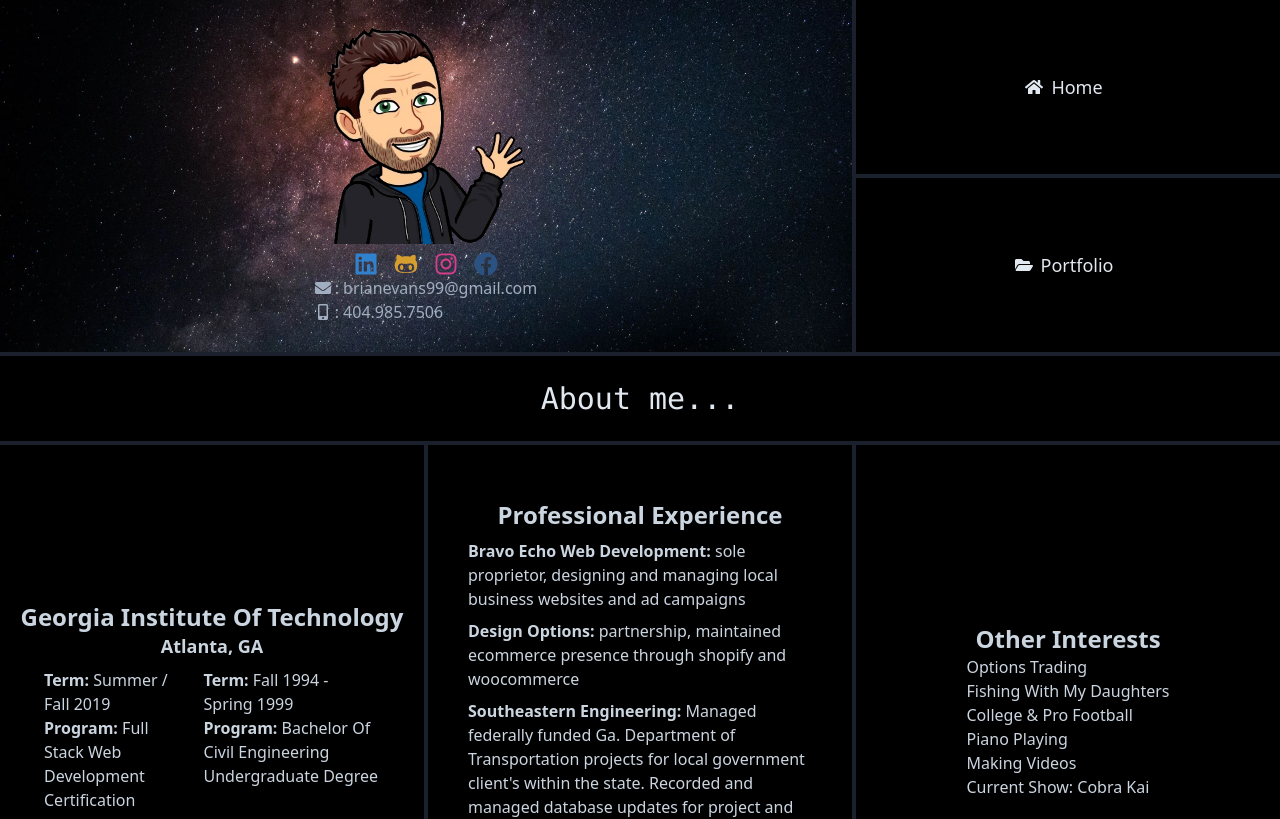
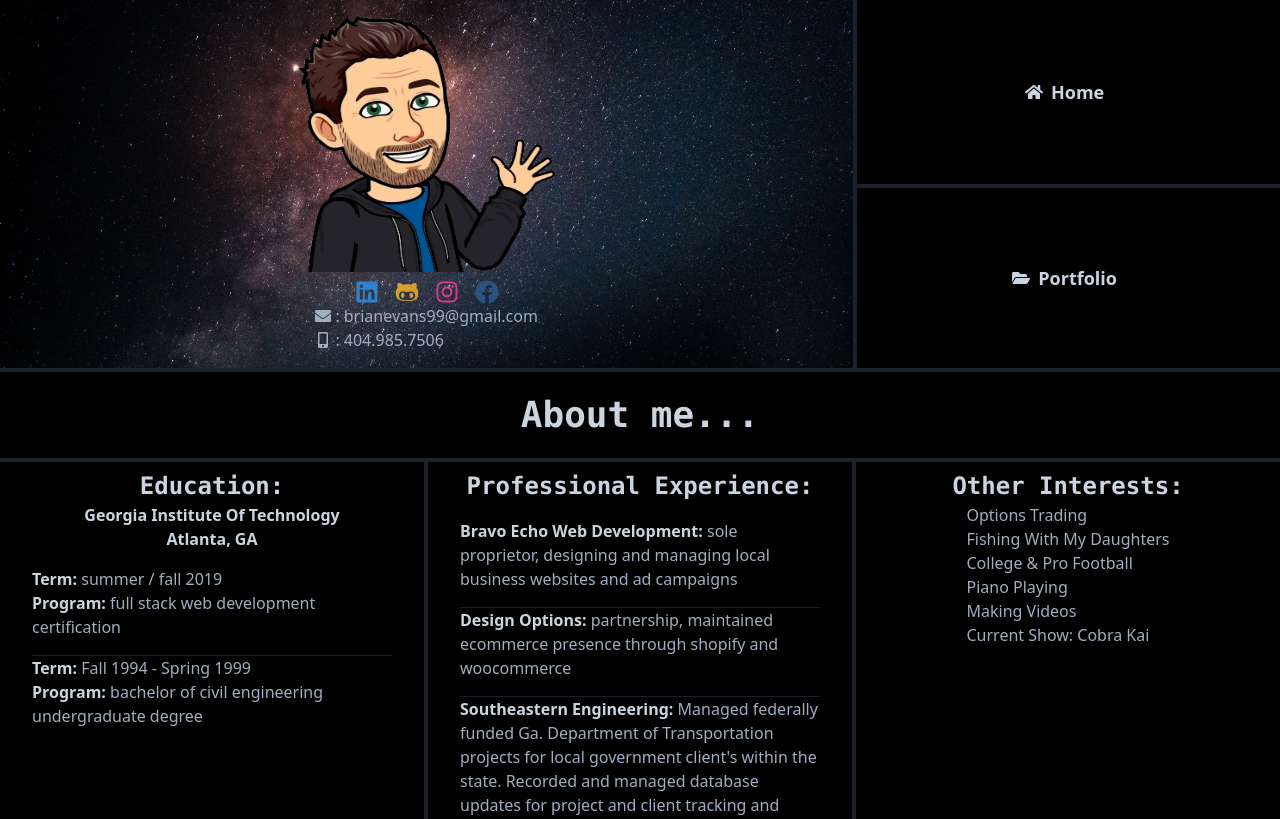
Before and after one commit to brianevans99/MyPortfolio, a React (Create React App) app in the folder client/: page /resume in a window 1280 px wide. Shown: the top 819 px of the page. Built offline with nearby package versions, Linux system fonts and the light colour scheme.

Commit message:
completed styling and reduction of code

```diff
--- a/client/src/components/Avatar/Avatar.js
+++ b/client/src/components/Avatar/Avatar.js
@@ -2,7 +2,7 @@
 
 export default function Avatar({ headshot }) {
   return (
-    <div className='flex justify-center w-5/12 sm:w-6/12 lg:w-8/12'>
+    <div className='flex justify-center h-48 w-48 md:h-64 md:w-64'>
       <img
         className=''
         src={headshot}
--- a/client/src/components/Header/Header.js
+++ b/client/src/components/Header/Header.js
@@ -3,7 +3,6 @@
 import avatar from '../../assets/images/avatar.png'
 import Avatar from '../Avatar/Avatar'
 import CustomButton from '../CustomButton/CustomButton'
-import { FaFolderOpen, FaFileAlt } from 'react-icons/fa'
 import Social from '../Social/Social'
 
 const divStyle = {
@@ -14,23 +13,19 @@
   backgroundPosition: 'center center',
 }
 
-export default function Header() {
+export default function Header({ link1, name1, icon1, link2, name2, icon2 }) {
   return (
     <div className='grid grid-cols-3 grid-rows-2 divide-x-4 divide-gray-900'>
       <div
         style={divStyle}
-        className='col-span-2 row-span-2 flex flex-col items-center '
+        className='col-span-2 row-span-2 flex flex-col items-center py-4'
       >
         <Avatar headshot={avatar} />
         <Social />
       </div>
       <div className='grid row-span-2 grid-rows-2 divide-y-4 divide-gray-900'>
-        <CustomButton
-          link='/portfolio'
-          name='portfolio'
-          icon={<FaFolderOpen />}
-        />
-        <CustomButton link='/resume' name='resume' icon={<FaFileAlt />} />
+        <CustomButton link={link1} name={name1} icon={icon1} />
+        <CustomButton link={link2} name={name2} icon={icon2} />
       </div>
     </div>
   )
--- a/client/src/components/InterestItem.js
+++ /dev/null
@@ -1,5 +0,0 @@
-import React from 'react'
-
-export default function Interest(props) {
-  return <li>{props.item}</li>
-}
--- a/client/src/components/Paragraph/Paragraph.js
+++ b/client/src/components/Paragraph/Paragraph.js
@@ -1,9 +1,11 @@
 import React from 'react'
 
 const Paragraph = ({ header, text }) => (
-  <div className='flex flex-col items-center py-4 px-12'>
-    <div className='font-mono text-2xl md:text-3xl text-center'>{header}</div>
-    <div className='text-justify'>{text}</div>
+  <div className='flex flex-col items-center py-4'>
+    <div className='font-mono font-bold text-2xl md:text-4xl text-center'>
+      {header}
+    </div>
+    <div className='font-semibold text-justify text-lg md:text-xl'>{text}</div>
   </div>
 )
 
--- a/client/src/components/Skills/Skills.js
+++ b/client/src/components/Skills/Skills.js
@@ -10,7 +10,7 @@
     </div>
   ))
   return (
-    <div className='grid grid-rows-5 grid-cols-2 grid-flow-col py-4'>
+    <div className='grid grid-rows-5 grid-cols-2 grid-flow-col font-semibold text-lg md:text-xl py-4'>
       {skills}
     </div>
   )
--- a/client/src/pages/Home.js
+++ b/client/src/pages/Home.js
@@ -1,4 +1,5 @@
 import React from 'react'
+import { FaFolderOpen, FaFileAlt } from 'react-icons/fa'
 import Header from '../components/Header/Header'
 import Info from '../components/Info/Info'
 import Paragraph from '../components/Paragraph/Paragraph'
@@ -11,27 +12,36 @@
 
 function Home() {
   return (
-    <div className='grid grid-cols-3 gap-1 bg-gray-900 text-gray-400 overflow-hidden'>
-      <div className={`${baseCSS} col-span-3`}>
-        <Header />
+    <div className='grid grid-cols-4 gap-1 bg-gray-900 text-gray-400 overflow-hidden'>
+      <div className={`${baseCSS} col-span-4`}>
+        <Header
+          link1={'/portfolio'}
+          name1={'portfolio'}
+          icon1={<FaFolderOpen />}
+          link2={'/resume'}
+          name2={'resume'}
+          icon2={<FaFileAlt />}
+        />
       </div>
-      <div className={`${baseCSS} ${hover} col-span-3 flex justify-center p-8`}>
+      <div className={`${baseCSS} ${hover} col-span-4 flex justify-center p-8`}>
         <Info />
       </div>
-      <div className={`${baseCSS} ${hover} col-span-3 lg:col-span-1`}>
+      <div
+        className={`${baseCSS} ${hover} col-span-4 lg:col-span-2 border-b-0 lg:border-b-4 border-gray-900 px-8`}
+      >
         <Paragraph
           header={pageData.opening.header}
           text={pageData.opening.text}
         />
       </div>
       <div
-        className={`${baseCSS} ${hover} col-span-3 lg:col-span-2 flex justify-center`}
+        className={`${baseCSS} ${hover} col-span-4 lg:col-span-2 flex justify-center border-b-4 border-gray-900`}
       >
         <Skills />
       </div>
-      <div
+      {/* <div
         className={`bg-black hidden lg:flex row-span-2 col-span-3 h-64`}
-      ></div>
+      ></div> */}
     </div>
   )
 }
--- a/client/src/pages/NotFound.js
+++ b/client/src/pages/NotFound.js
@@ -10,7 +10,6 @@
 } from 'react-icons/fa'
 import Avatar from '../components/Avatar/Avatar'
 import Social from '../components/Social/Social'
-import Date from '../components/Date/Date'
 
 const divStyle = {
   backgroundImage: `url(${milkyWay})`,
@@ -86,10 +85,6 @@
             </div>
           </div>
         </div>
-
-        <div style={divStyle} className={`${baseCSS} col-span-6 py-1 `}>
-          <Date />
-        </div>
       </div>
     </div>
   )
--- a/client/src/pages/Portfolio.js
+++ b/client/src/pages/Portfolio.js
@@ -1,31 +1,19 @@
 import React from 'react'
-import { Link } from 'react-router-dom'
-import milkyWay from '../assets/images/backgrounds/milkyWay-min.webp'
-import avatar from '../assets/images/avatar.png'
-import Avatar from '../components/Avatar/Avatar'
 import { FaHome, FaFileAlt } from 'react-icons/fa'
-import Social from '../components/Social/Social'
+import Header from '../components/Header/Header'
 import Paragraph from '../components/Paragraph/Paragraph'
 import PortfolioItem from '../components/PortfolioItem'
 import PortfolioData from '../data/portfolio'
 
-const divStyle = {
-  backgroundImage: `url(${milkyWay})`,
-  backgroundRepeat: 'no-repeat',
-  backgroundSize: 'cover',
-  backgroundAttachment: 'fixed',
-  backgroundPosition: 'center center',
-}
-const baseCSS =
-  // transform breaks in Firefox
-  'cursor-pointer flex justify-center bg-black'
-// hover:opacity-75 hover:scale-105 transition ease-in-out duration-500'
+const baseCSS = 'cursor-pointer bg-black'
+const hover =
+  'transition duration-200 ease-in-out hover:bg-gray-900 hover:scale-105 transform'
 
 function Portfolio() {
   const projects = PortfolioData.map((item) => (
     <div
       id={item.id}
-      className={`${baseCSS} col-span-3 md:col-span-2 row-span-3 transition duration-200 ease-in-out hover:bg-gray-900`}
+      className={`${baseCSS} ${hover} col-span-4 sm:col-span-2 lg:col-span-1 text-justify p-2`}
     >
       <PortfolioItem
         title={item.projectTitle}
@@ -37,45 +25,23 @@
     </div>
   ))
   return (
-    <div className='bg-gray-900'>
-      <div className='container-fluid grid grid-cols-6 gap-1 mx-auto p-0 overflow-hidden'>
-        <div
-          style={divStyle}
-          className={`${baseCSS} items-center p-2 col-span-4 row-span-2`}
-        >
-          <div className='flex flex-col items-center'>
-            <Avatar headshot={avatar} />
-            <Social />
-          </div>
-        </div>
-
-        <div
-          className={`${baseCSS} items-center col-span-2 text-gray-300 text-lg transition duration-200 ease-in-out hover:bg-blue-500 transform `}
-        >
-          <Link to='/'>
-            <div className='absolute top-0 left-0 w-full h-full' />
-          </Link>
-          <FaHome />
-          <div className='mx-2'>Home</div>
-        </div>
-        <div
-          className={`${baseCSS} items-center col-span-2 text-gray-300 text-lg transition duration-200 ease-in-out hover:bg-blue-500 transform`}
-        >
-          <Link to='/resume'>
-            <div className='absolute top-0 left-0 w-full h-full' />
-          </Link>
-          <FaFileAlt />
-          <div className='mx-2'>Resume</div>
-        </div>
-
-        <div
-          className={`${baseCSS} items-center col-span-6 row-span-1 text-gray-300 transition duration-200 ease-in-out hover:bg-gray-900 hover:scale-105 transform py-1`}
-        >
-          <Paragraph header='Some of my projects...' />
-        </div>
-
-        {projects}
+    <div className='grid grid-cols-4 lg:grid-cols-3 gap-1 bg-gray-900 text-gray-400 overflow-hidden'>
+      <div className={`${baseCSS} col-span-4 lg:col-span-3`}>
+        <Header
+          link1={'/'}
+          name1={'home'}
+          icon1={<FaHome />}
+          link2={'/resume'}
+          name2={'resume'}
+          icon2={<FaFileAlt />}
+        />
       </div>
+      <div
+        className={`${baseCSS} ${hover} col-span-4 lg:col-span-3 flex justify-center`}
+      >
+        <Paragraph header='Some of my projects...' />
+      </div>
+      {projects}
     </div>
   )
 }
--- a/client/src/pages/Resume.js
+++ b/client/src/pages/Resume.js
@@ -1,113 +1,77 @@
 import React from 'react'
-import { Link } from 'react-router-dom'
 import Header from '../components/Header/Header'
-import milkyWay from '../assets/images/backgrounds/milkyWay-min.webp'
-import avatar from '../assets/images/avatar.png'
-import Avatar from '../components/Avatar/Avatar'
 import { FaHome, FaFolderOpen } from 'react-icons/fa'
-import Social from '../components/Social/Social'
 import Paragraph from '../components/Paragraph/Paragraph'
 import pageData from '../data/data'
 
-const divStyle = {
-  backgroundImage: `url(${milkyWay})`,
-  backgroundRepeat: 'no-repeat',
-  backgroundSize: 'cover',
-  backgroundAttachment: 'fixed',
-  backgroundPosition: 'center center',
-}
-const baseCSS =
-  // transform breaks in Firefox
-  'cursor-pointer flex justify-center bg-black'
-// hover:opacity-75 hover:scale-105 transition ease-in-out duration-500'
+const baseCSS = 'cursor-pointer bg-black'
+const hover =
+  'transition duration-200 ease-in-out hover:bg-gray-900 hover:scale-105 transform'
+const headTextCSS =
+  'font-mono font-bold text-center text-2xl leading-snug capitalize'
 
 function Resume() {
   let edu = pageData.education
   const education = edu.periods.map((item) => (
-    <ul key={item.id} className='m-2'>
+    <ul key={item.id} className='my-4'>
       <li>
-        <span className='font-bold'>term: </span>
-        {item.term}
+        <span className='font-bold'>Term: </span>
+        <span className='text-gray-500'>{item.term}</span>
       </li>
       <li>
-        <span className='font-bold'>program: </span>
-        {item.program}
+        <span className='font-bold'>Program: </span>
+        <span className='text-gray-500'>{item.program}</span>
       </li>
     </ul>
   ))
   const experience = pageData.experience.map((item) => (
-    <div className='my-2' key={item.id}>
+    <div className='my-4' key={item.id}>
       <span className='font-bold'>{item.company}:</span>
-      <span className=''> {item.role}</span>
+      <span className='text-gray-500'> {item.role}</span>
     </div>
   ))
-  const interests = pageData.interests.map((item) => <li>{item}</li>)
+  const interests = pageData.interests.map((item) => (
+    <li className='text-gray-500'>{item}</li>
+  ))
   return (
-    <div className='bg-gray-900 text-gray-400'>
-      <div className='container-fluid h-full grid grid-cols-6 xl:grid-rows-12 gap-1 mx-auto p-0 overflow-hidden'>
-        <div
-          style={divStyle}
-          className={`${baseCSS} items-center p-2 col-span-4 row-span-2 xl:row-span-4`}
-        >
-          <div className='flex flex-col items-center'>
-            <Avatar headshot={avatar} />
-            <Social />
+    <div className='grid grid-cols-3 gap-1 bg-gray-900 text-gray-400 overflow-hidden'>
+      <div className={`${baseCSS} col-span-3`}>
+        <Header
+          link1={'/'}
+          name1={'home'}
+          icon1={<FaHome />}
+          link2={'/portfolio'}
+          name2={'portfolio'}
+          icon2={<FaFolderOpen />}
+        />
       </div>
-        </div>
-
-        <div
-          className={`${baseCSS} items-center col-span-2 xl:row-span-2 text-gray-300 text-lg transition duration-200 ease-in-out hover:bg-blue-500 transform `}
-        >
-          <Link to='/'>
-            <div className='absolute top-0 left-0 w-full h-full' />
-          </Link>
-          <FaHome />
-          <div className='mx-2'>Home</div>
+      <div className={`${baseCSS} ${hover} col-span-3 flex justify-center`}>
+        <Paragraph header='About me...' />
       </div>
       <div
-          className={`${baseCSS} items-center col-span-2 xl:row-span-2 text-gray-300 text-lg transition duration-200 ease-in-out hover:bg-blue-500 transform`}
+        className={`${baseCSS} ${hover} col-span-3 lg:col-span-1 border-b-0 lg:border-b-4 border-gray-900 py-2 px-8`}
       >
-          <Link to='/portfolio'>
-            <div className='absolute top-0 left-0 w-full h-full' />
-          </Link>
-          <FaFolderOpen />
-          <div className='mx-2'>Portfolio</div>
-        </div>
-
-        <div
-          className={`${baseCSS} items-center col-span-6 row-span-1 text-gray-300 transition duration-200 ease-in-out hover:bg-gray-900 hover:scale-105 transform py-1`}
-        >
-          <Paragraph header='About me...' />
-        </div>
-
-        <div
-          className={`${baseCSS} flex flex-col col-span-6 xl:col-span-2 xl:row-span-6 transition duration-200 ease-in-out hover:bg-gray-900 px-1 capitalize`}
-        >
-          <div className='font-bold text-center text-2xl leading-snug'>
+        <div className={headTextCSS}>education:</div>
+        <div className='font-semibold text-center capitalize '>
           {edu.school}
         </div>
-          <div className='font-semibold text-center text-lg'>
+        <div className='font-semibold text-center capitalize '>
           {edu.location}
         </div>
-          <div className='px-8 flex justify-center'>{education}</div>
+        <div className='divide-y divide-gray-900'>{education}</div>
       </div>
       <div
-          className={`${baseCSS} flex flex-col col-span-6 xl:col-span-2 xl:row-span-6 transition duration-200 ease-in-out hover:bg-gray-900 px-2 `}
+        className={`${baseCSS} ${hover} col-span-3 lg:col-span-1 border-b-0 lg:border-b-4 border-gray-900 py-2 px-8`}
       >
-          <div className='font-bold text-center text-2xl leading-snug capitalize'>
-            Professional experience
-          </div>
-          <div className='px-8'>{experience}</div>
+        <div className={headTextCSS}>professional experience:</div>
+        <div className='divide-y divide-gray-900'>{experience}</div>
       </div>
       <div
-          className={`${baseCSS} flex flex-col col-span-6 xl:col-span-2 xl:row-span-6 transition duration-200 ease-in-out hover:bg-gray-900 px-2 `}
+        className={`${baseCSS} ${hover} col-span-3 lg:col-span-1 border-b-4 border-gray-900 py-2 px-8`}
       >
-          <div className='font-bold text-center text-2xl leading-snug capitalize'>
-            Other interests
-          </div>
+        <div className={headTextCSS}>other interests:</div>
         <div className='flex justify-center px-8 capitalize'>
           <ul>{interests}</ul>
-          </div>
         </div>
       </div>
     </div>
```
Also changed, not shown: client/src/components/Interests.js (deleted, +0 -10 lines), client/src/components/PortfolioItem.js (+5 -7 lines). Lines whose indentation alone changed are shown as unchanged.
